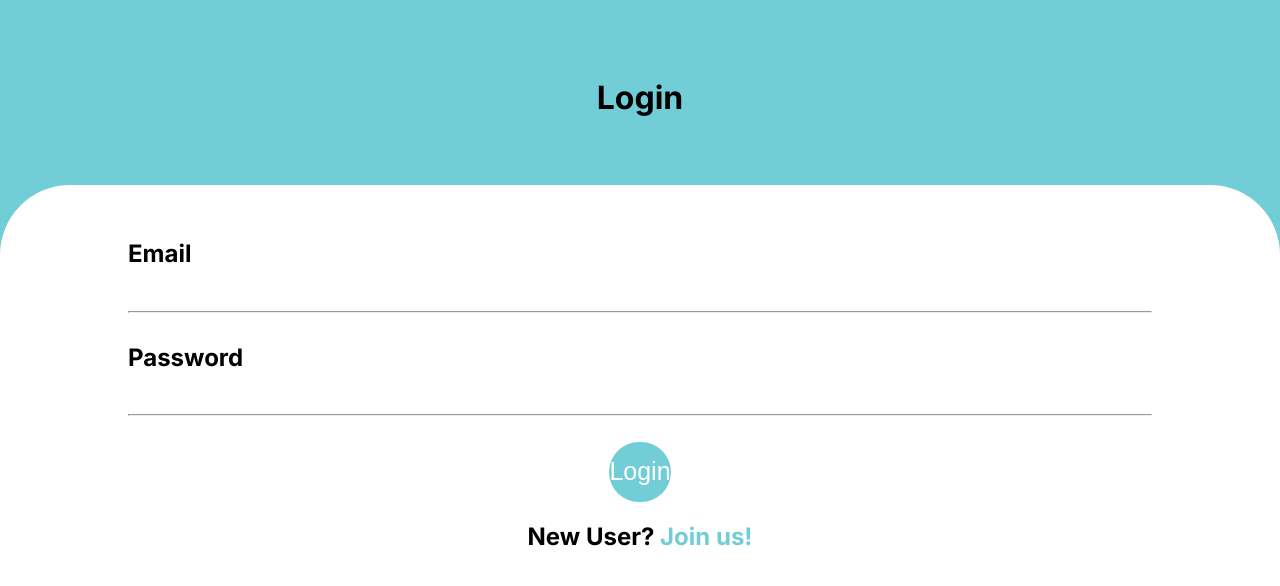
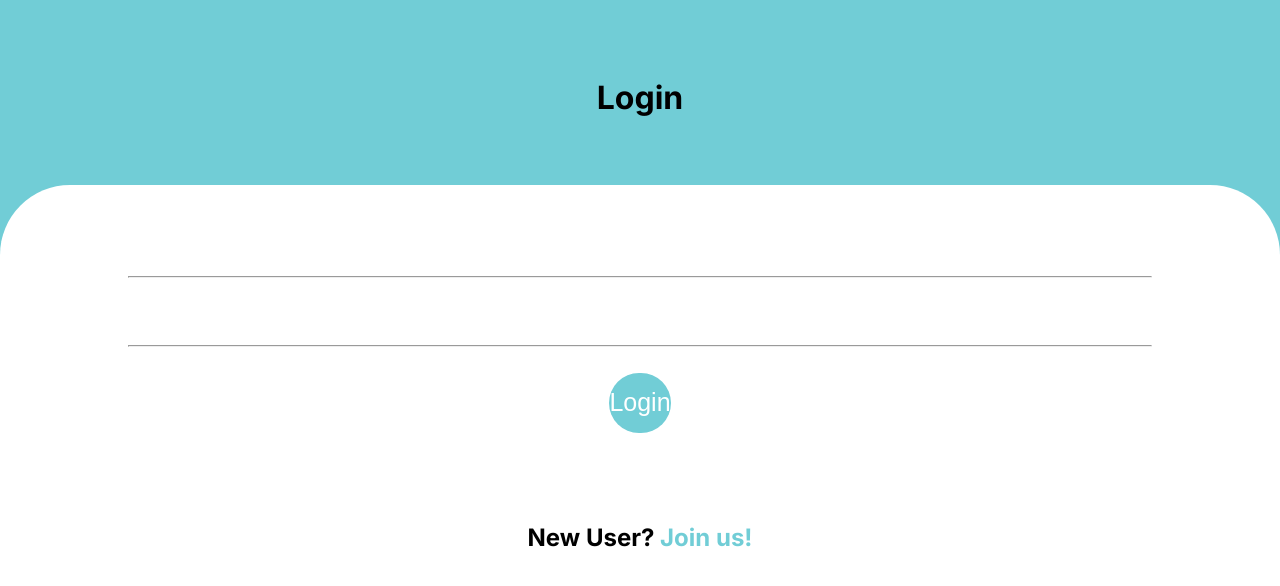
Before and after one commit to KaatWillems/bevisible, a React (Create React App) app: page /login in a window 1280 px wide. Shown: the top 586 px of the page. Built offline with nearby package versions, Linux system fonts and the light colour scheme.

Commit message:
made login work and some small shit

```diff
--- a/src/components/Login.js
+++ b/src/components/Login.js
@@ -1,14 +1,75 @@
 import React from 'react';
 import Loginform from './features/Loginform'
+import { useState } from 'react';
 
 
-const Login = (props) => {
+
+const Login = () => {
+
+  const [loginform, setLoginform] = useState({
+    email:"",
+    password:""
+  })
+
+
+  const handleChange= event => {
+    event.preventDefault()
+    const target = event.target;
+    setLoginform({...loginform, [target.name]: target.value})
+
+    console.log(target)
+
+  }
+
+  const handleSubmit = event => {
+    event.preventDefault();
+    console.log(loginform)
+  }
+
+
   return (
   	<>
 
     <div className='login-page'>
     <h1 className='login-text'> Login </h1>
-    <Loginform />
+
+    <div>
+
+    <form className="login-form flex flex-col">
+
+<div className="inner-label-wrap">
+      <label className="inner-label" for="email"></label>
+      <Loginform
+      className="full-width"
+      type="email"
+      id="email"
+      placeholder="Email"
+      name="email"
+      value={loginform.email}
+      onChange={handleChange}
+      />
+
+            <hr/>
+
+    </div>
+    <div className='inner-label-wrap'>
+      <label className="inner-label" for="password"></label>
+      <Loginform
+      className="full-width"
+      type="password"
+      id="password"
+      placeholder="Password"
+      name="password"
+      value={loginform.password}
+      onChange={handleChange}  />
+      <hr/>
+
+    </div>
+    <button onClick={handleSubmit} className="password" type="submit" value="LOG IN"> Login </button>
+    <p className="inner-label user">New User? <a> Join us! </a> </p>
+     </form>
+
+  </div>
     </div>
 
     </>
--- a/src/components/Newprofile.js
+++ b/src/components/Newprofile.js
@@ -125,7 +125,8 @@ function Newprofile() {
 
          </form>
          <div className='newprofile-btn-container'>
-           <Button form="newprofile" value="Submit" /></div>
+           <Button form="newprofile" value="Submit"
+           className="profilesubmit" /></div>
       </div>
       <Navbar />
    </>
--- a/src/components/Register.js
+++ b/src/components/Register.js
@@ -1,15 +1,123 @@
 import React from 'react';
 import Registerform from './features/Registerform'
+import { useState } from 'react';
 
 
 const Register = (props) => {
+
+   const [name, setName] = useState('');
+   const [email, setEmail] = useState('');
+   const [password, setPassword] = useState('');
+
+  // States for checking the errors
+  const [submitted, setSubmitted] = useState(false);
+  const [error, setError] = useState(false);
+
+  // Handling the name change
+  const handleName = (e) => {
+    setName(e.target.value);
+       setSubmitted(false);
+  };
+
+  // Handling the email change
+  const handleEmail = (e) => {
+    setEmail(e.target.value);
+    setSubmitted(false);
+  };
+
+  // Handling the password change
+  const handlePassword = (e) => {
+    setPassword(e.target.value);
+    setSubmitted(false);
+  };
+
+  // Handling the form submission
+  const handleSubmit = (e) => {
+    e.preventDefault();
+    if (name === '' || email === '' || password === '') {
+      setError(true);
+    } else {
+      setSubmitted(true);
+      setError(false);
+    }
+  };
+
+   // Showing success message
+   const successMessage = () => {
+    return (
+      <div
+        className="success"
+        style={{
+          display: submitted ? '' : 'none',
+        }}>
+        <p>User {name} successfully registered.</p>
+      </div>
+    );
+  };
+  // Showing error message if error is true
+  const errorMessage = () => {
+    return (
+      <div
+        className="error"
+        style={{
+          display: error ? '' : 'none',
+        }}>
+        <p>Please enter all the fields</p>
+      </div>
+    );
+  };
+
   return (
   	<>
 
+
     <div className='login-page'>
     <h1 className='login-text'> Register </h1>
-    <Registerform />
+    {/* <Registerform
+     />  */}
+     <div>
+
+    <form className="login-form flex flex-col">
+
+    <div className="inner-label-wrap">
+      <label className="inner-label" for="email">Name</label>
+      <input onChange={handleName} className="full-width" type="name" id="name" name="name" />
+            <hr/>
+
     </div>
+
+<div className="inner-label-wrap">
+      <label className="inner-label" for="email">Email</label>
+      <input onChange={handleEmail} className="full-width" type="email" id="email" name="email"/>
+            <hr/>
+
+    </div>
+    <div className='inner-label-wrap'>
+      <label className="inner-label" for="password">Password</label>
+      <input onChange={handlePassword} className="full-width" type="password" id="password" name="password" />
+      <hr/>
+
+    </div>
+
+
+
+    <button onClick={handleSubmit} className="password" type="submit" value="Register"> Register </button>
+
+     </form>
+ {/* Calling to the methods */}
+ <div className="messages">
+        {errorMessage()}
+        {successMessage()}
+    </div>
+
+  </div>
+
+
+
+    </div>
+
+
+
 
     </>
   )
--- a/src/components/features/Button.js
+++ b/src/components/features/Button.js
@@ -2,7 +2,7 @@ import React from 'react'
 
 function Button(props) {
   return (
-    <button type="submit" >{(props.value)}</button>
+    <button type="submit" className={(props.className)}>{(props.value)}</button>
 
   )
 }
--- a/src/components/features/Loginform.js
+++ b/src/components/features/Loginform.js
@@ -1,28 +1,19 @@
 import React from 'react';
 
-const Loginform = (props) => {
+const Loginform = ({ className, type, id, placeholder, name, value, onChange  }) => {
   return (
-    <div>
 
-    	<form className="login-form flex flex-col">
+				<input
+				className={className}
+				type={type}
+				id={id}
+				placeholder={placeholder}
+				name={name}
+				value={value}
+				onChange={onChange}/>
 
-<div className="inner-label-wrap">
-				<label className="inner-label" for="email">Email</label>
-				<input className="full-width" type="email" id="email" name="email"/>
-				      <hr/>
 
-			</div>
-			<div className='inner-label-wrap'>
-				<label className="inner-label" for="password">Password</label>
-				<input className="full-width" type="password" id="password" name="password" />
-				<hr/>
 
-			</div>
-			<button className="password" type="submit" value="LOG IN"> Login </button>
-			<p className="inner-label user">New User? <a> Join us! </a> </p>
-    	 </form>
-
-    </div>
   )
 }
 
--- a/src/components/features/Registerform.js
+++ b/src/components/features/Registerform.js
@@ -1,39 +1,39 @@
-import React from 'react';
+// import React from 'react';
 
-const Registerform = (props) => {
-  return (
-    <div>
+// const Registerform = (props) => {
+//   return (
+//     <div>
 
-    	<form className="login-form flex flex-col">
+//     	<form className="login-form flex flex-col">
 
-    	<div className="inner-label-wrap">
-				<label className="inner-label" for="email">Name</label>
-				<input className="full-width" type="name" id="name" name="name"/>
-				      <hr/>
+//     	<div className="inner-label-wrap">
+// 				<label className="inner-label" for="email">Name</label>
+// 				<input onChange={handleName} className="full-width" type="name" id="name" name="name"/>
+// 				      <hr/>
 
-			</div>
+// 			</div>
 
-<div className="inner-label-wrap">
-				<label className="inner-label" for="email">Email</label>
-				<input className="full-width" type="email" id="email" name="email"/>
-				      <hr/>
+// <div className="inner-label-wrap">
+// 				<label className="inner-label" for="email">Email</label>
+// 				<input onChange={handleEmail} className="full-width" type="email" id="email" name="email"/>
+// 				      <hr/>
 
-			</div>
-			<div className='inner-label-wrap'>
-				<label className="inner-label" for="password">Password</label>
-				<input className="full-width" type="password" id="password" name="password" />
-				<hr/>
+// 			</div>
+// 			<div className='inner-label-wrap'>
+// 				<label className="inner-label" for="password">Password</label>
+// 				<input onChange={handlePassword} className="full-width" type="password" id="password" name="password" />
+// 				<hr/>
 
-			</div>
+// 			</div>
 
 
 
-			<button className="password" type="submit" value="Registe"> Register </button>
+// 			<button onClick={handleSubmit} className="password" type="submit" value="Register"> Register </button>
 
-    	 </form>
+//     	 </form>
 
-    </div>
-  )
-}
+//     </div>
+//   )
+// }
 
-export default Registerform;
+// export default Registerform;
--- a/src/index.css
+++ b/src/index.css
@@ -359,9 +359,17 @@ margin-bottom: 10px;
  button.password {
   height: 60px;
 font-size: 25px;
+margin-bottom:70px;
 
 }
 
+.messages {
+
+
+  border: none;
+  text-align: center;
+
+}
 
 /* ============================ 8.3. Detailed profile page ============================ */
 
@@ -650,3 +658,8 @@ margin-left:20px;
   margin-top:25px;
   margin-bottom:75px;
 }
+
+.profilesubmit{
+  padding: 0.4rem 5rem;
+  font-size:1rem;
+}
```
